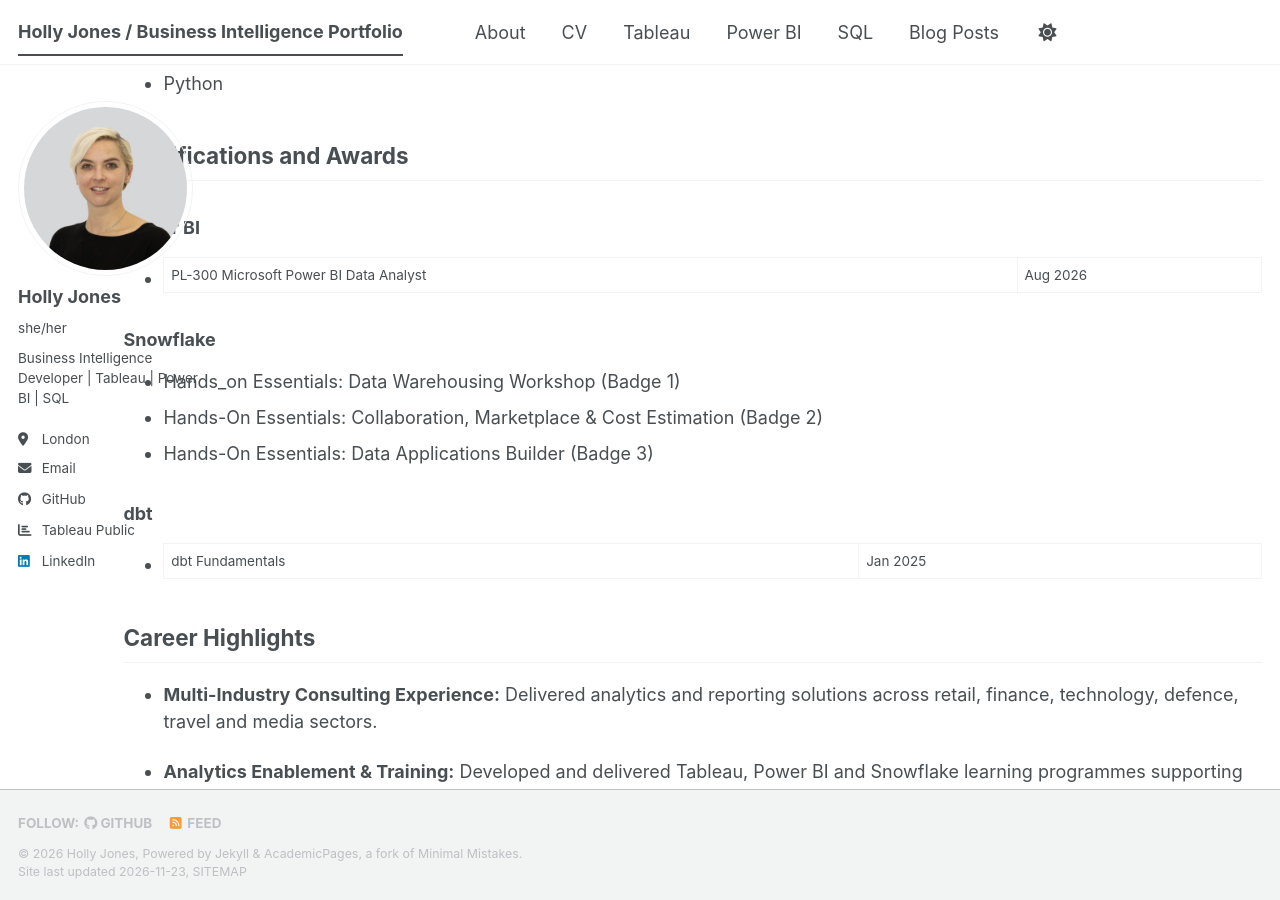
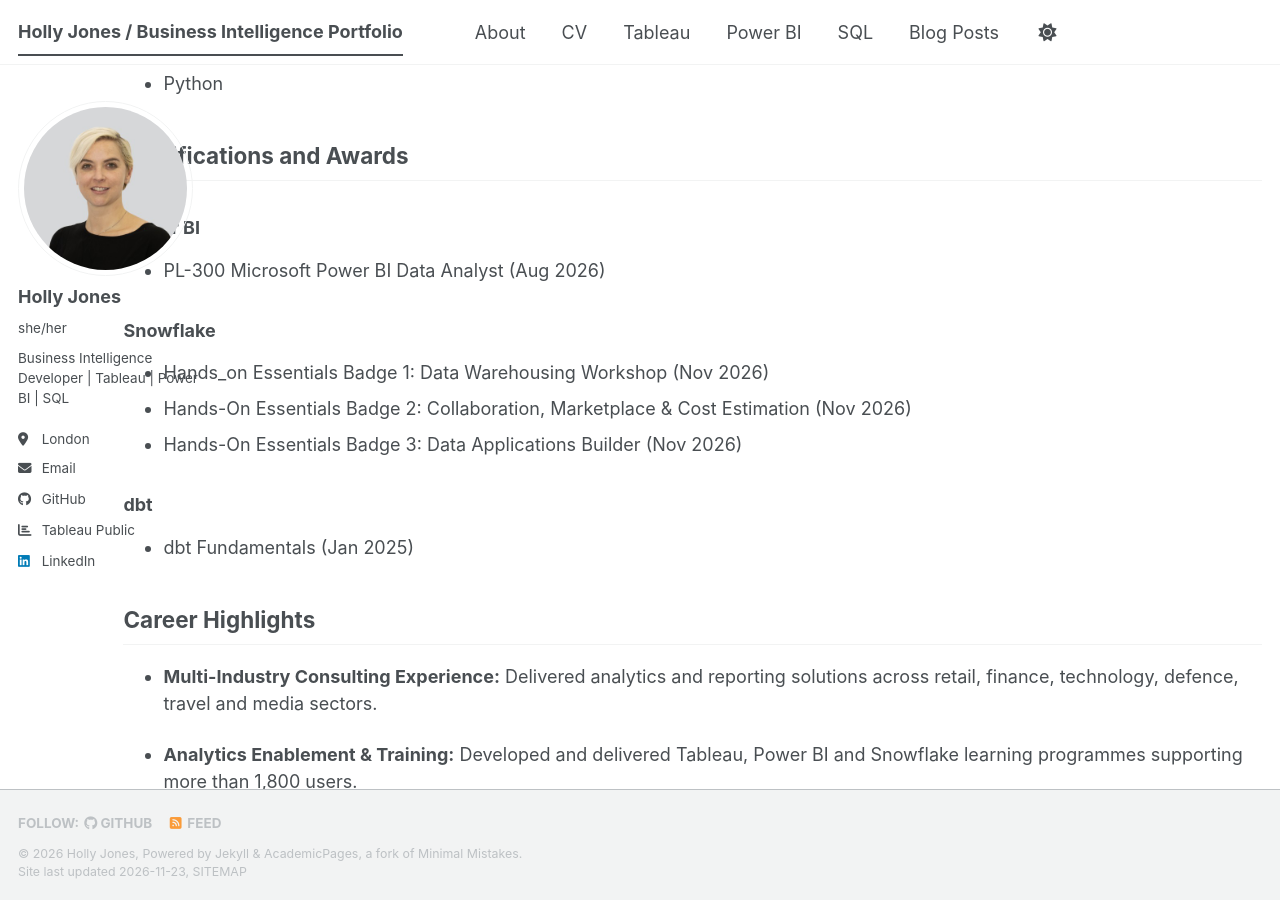
Before and after one commit to hjones87/hjones87.github.io, a Jekyll site: the page built from _pages/about.md, in a window 1280 px wide and 900 px high, scrolled down 1459 px. Built offline with Jekyll 4.4.1, drawn with Linux system fonts in a browser that asks for light colours; a script bundle is joined from its source files by our own code; a style sheet for code colours, icons or effects is not loaded.

Commit message:
Update certification and award details

```diff
--- a/_pages/about.md
+++ b/_pages/about.md
@@ -42,15 +42,15 @@ Throughout my career I have worked with stakeholders across multiple functions,
 ## Certifications and Awards
 
 ### Power BI
-- PL-300 Microsoft Power BI Data Analyst | Aug 2026
+- PL-300 Microsoft Power BI Data Analyst (Aug 2026)
 
 ### Snowflake
-- Hands_on Essentials: Data Warehousing Workshop (Badge 1)
-- Hands-On Essentials: Collaboration, Marketplace & Cost Estimation (Badge 2)
-- Hands-On Essentials: Data Applications Builder (Badge 3)
+- Hands_on Essentials Badge 1: Data Warehousing Workshop (Nov 2026)
+- Hands-On Essentials Badge 2: Collaboration, Marketplace & Cost Estimation (Nov 2026)
+- Hands-On Essentials Badge 3: Data Applications Builder (Nov 2026)
 
 ### dbt
-- dbt Fundamentals | Jan 2025
+- dbt Fundamentals (Jan 2025)
 
 
 ## Career Highlights
```
